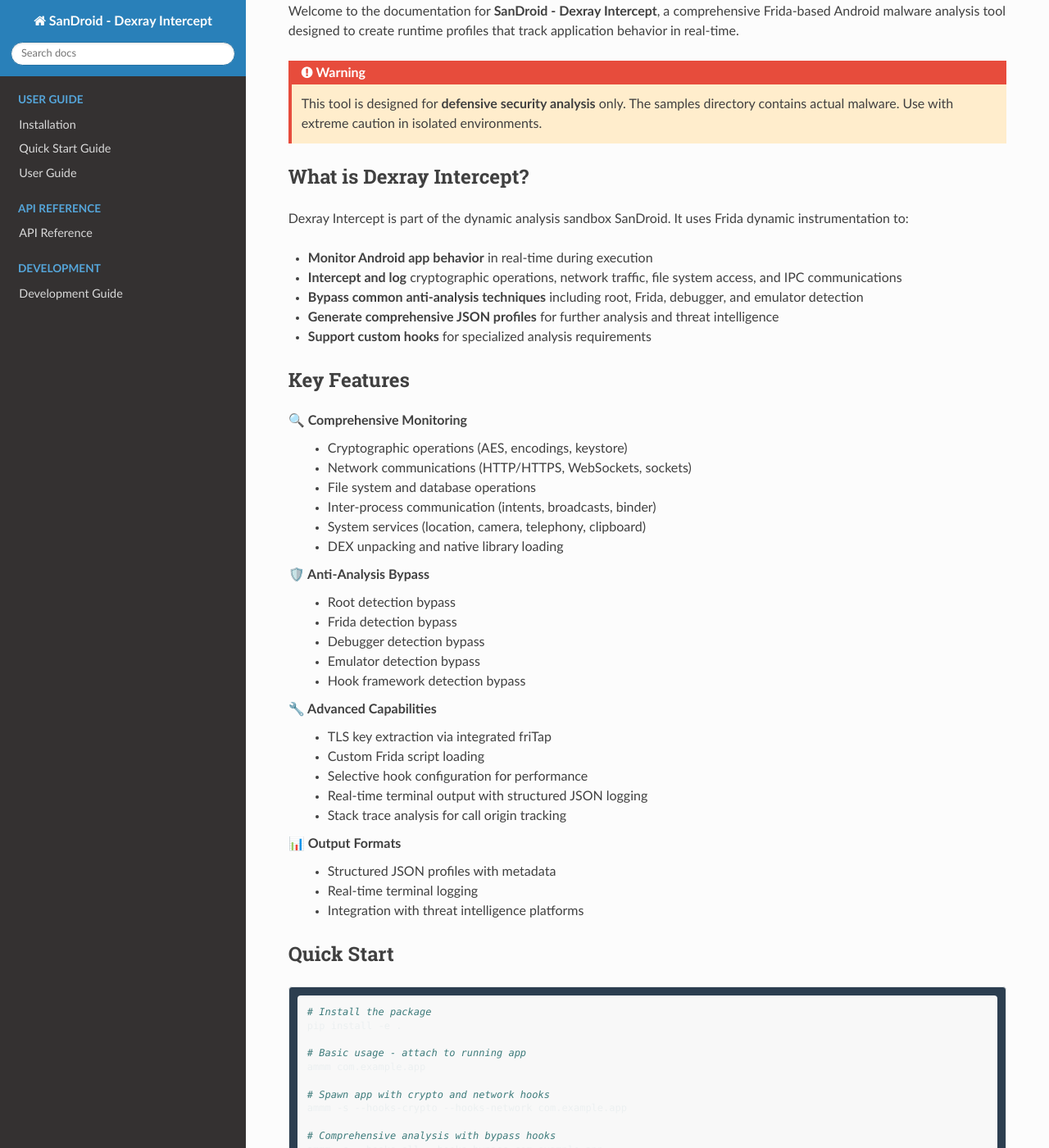
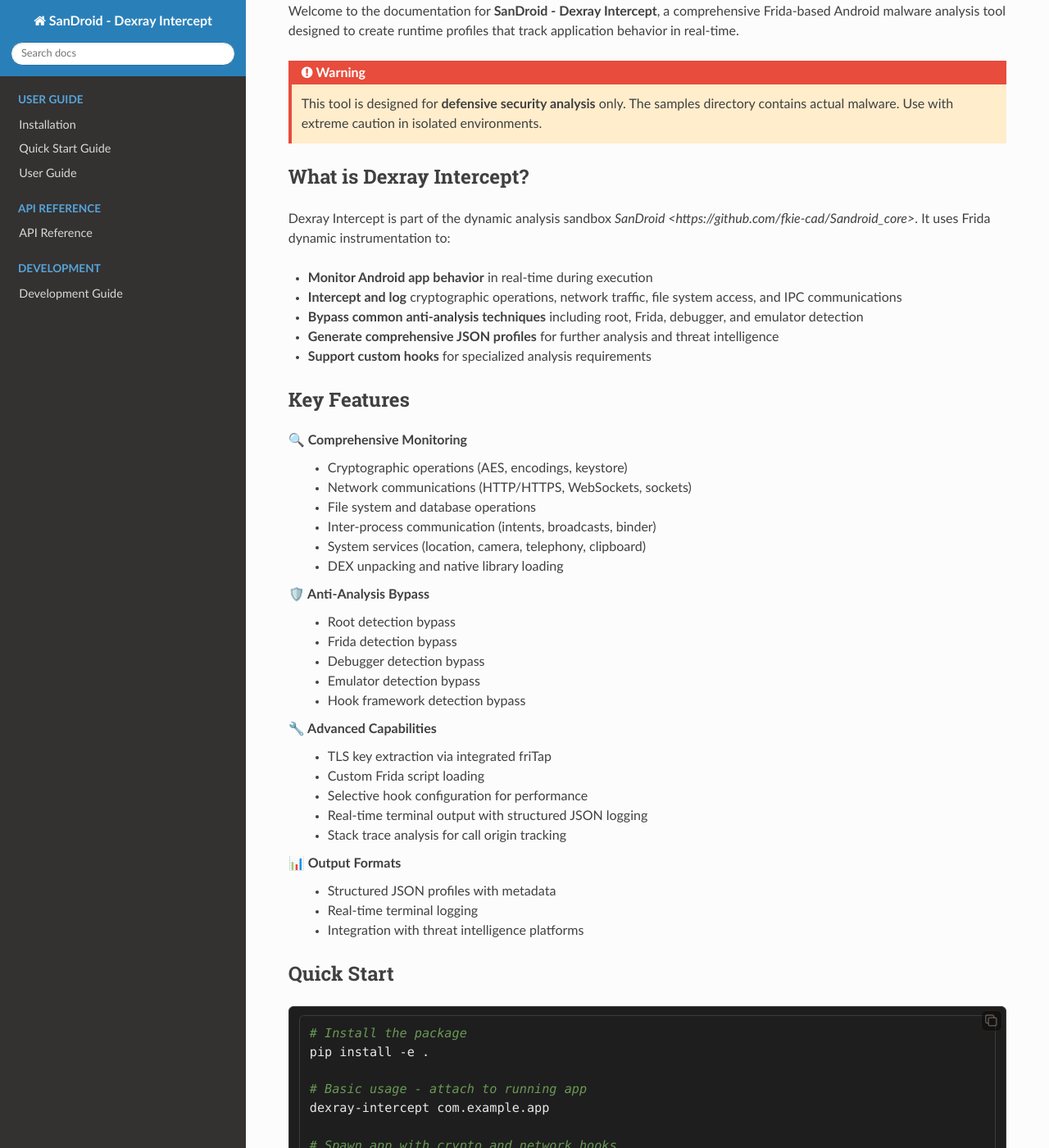
Before and after one commit to fkie-cad/Sandroid_Dexray-Intercept, a Sphinx documentation site: the page built from docs/index.rst, in a window 1280 px wide and 1400 px high, scrolled down 202 px. Shown: the whole window at 82% size. Built offline with Sphinx 7.4.7 and the Read the Docs theme 3.1.0, drawn with Linux system fonts in a browser that asks for light colours; some of the changed text lies outside the part shown.

Commit message:
minor adjustment in the documentation

```diff
--- a/docs/_static/custom.css
+++ b/docs/_static/custom.css
@@ -1,97 +1,124 @@
-/* Custom CSS for Dexray Intercept Documentation */
+/* === Dexray Intercept docs: high-contrast code styling ==================== */
 
-/* Improve code block styling */
-.highlight {
-    border-radius: 4px;
+/* Color palette (tweak here if needed) */
+:root {
+  --code-bg: #1e1e1e;          /* background */
+  --code-fg: #e8e8e8;          /* default text */
+  --code-border: #3c3c3c;      /* border */
+  --code-comment: #6a9955;     /* comments */
+  --code-keyword: #569cd6;     /* keywords */
+  --code-string: #d69d85;      /* strings */
+  --code-number: #b5cea8;      /* numbers */
+  --code-func: #dcdcaa;        /* function names / prompts */
+  --code-operator: #c586c0;    /* operators */
+  --inline-bg: #f5f5f5;        /* inline code on light page */
+  --inline-fg: #333333;
+  --inline-border: #e1e4e5;
 }
 
-/* Add warning styling for security notices */
-.admonition.warning {
-    border-left: 4px solid #e74c3c;
+/* Block code (Pygments output) */
+div.highlight,
+div.highlight pre,
+.rst-content div.highlight pre,
+.rst-content div.literal-block pre,
+.rst-content pre.literal-block {
+  background: var(--code-bg) !important;
+  color: var(--code-fg) !important;
+  border: 1px solid var(--code-border) !important;
+  border-radius: 6px !important;
+  padding: 10px 12px !important;
+  overflow: auto;
+  line-height: 1.5;
+  font-size: 0.95rem;
 }
 
-.admonition.warning .admonition-title {
-    background-color: #e74c3c;
-    color: white;
+/* Reduce inner span low-contrast defaults */
+div.highlight span { color: var(--code-fg) !important; }
+
+/* Token tweaks (Pygments classes used by sphinx_rtd_theme) */
+div.highlight .c,   /* comment */
+div.highlight .c1 { color: var(--code-comment) !important; }
+
+div.highlight .k,   /* keyword */
+div.highlight .kn,
+div.highlight .kd,
+div.highlight .kp,
+div.highlight .kr { color: var(--code-keyword) !important; font-weight: 600; }
+
+div.highlight .s,   /* string */
+div.highlight .s1,
+div.highlight .s2 { color: var(--code-string) !important; }
+
+div.highlight .mi,  /* numbers */
+div.highlight .m { color: var(--code-number) !important; }
+
+div.highlight .nf,  /* function names */
+div.highlight .fm,
+div.highlight .na { color: var(--code-func) !important; }
+
+div.highlight .o,   /* operators */
+div.highlight .ow { color: var(--code-operator) !important; }
+
+/* Shell prompts & output (often gets 'go' token) */
+div.highlight .gp,
+div.highlight .go { color: var(--code-func) !important; }
+
+/* Code-block captions */
+div.code-block-caption {
+  background: var(--code-bg);
+  color: var(--code-fg);
+  border: 1px solid var(--code-border);
+  border-bottom: none;
+  border-radius: 6px 6px 0 0;
+  padding: 6px 10px;
+  font-size: 0.9rem;
 }
 
-/* Style for important security warnings */
-.admonition.danger {
-    border-left: 4px solid #c0392b;
-    background-color: #fadbd8;
+/* Inline code */
+.rst-content code,
+.rst-content tt {
+  background: var(--inline-bg);
+  color: var(--inline-fg);
+  border: 1px solid var(--inline-border);
+  border-radius: 4px;
+  padding: 0.1em 0.35em;
+  font-size: 0.95em;
 }
 
-.admonition.danger .admonition-title {
-    background-color: #c0392b;
-    color: white;
+/* Copy button (sphinx-copybutton) */
+button.copybtn {
+  opacity: 0.5;
+  filter: invert(1); /* keeps icon visible on dark blocks */
+  transition: opacity 0.2s ease-in-out;
 }
+button.copybtn:hover { opacity: 1; }
 
-/* Improve table styling */
-.rst-content table.docutils {
-    border: 1px solid #e1e4e5;
-    border-radius: 4px;
-}
+/* === Keep your existing customizations (trimmed to essentials) ============ */
 
+/* Rounded blocks */
+.highlight { border-radius: 6px; }
+
+/* Admonitions */
+.admonition.warning { border-left: 4px solid #e74c3c; }
+.admonition.warning .admonition-title { background-color: #e74c3c; color: #fff; }
+.admonition.danger { border-left: 4px solid #c0392b; background-color: #fadbd8; }
+.admonition.danger .admonition-title { background-color: #c0392b; color: #fff; }
+
+/* Tables */
+.rst-content table.docutils { border: 1px solid #e1e4e5; border-radius: 4px; }
 .rst-content table.docutils td,
-.rst-content table.docutils th {
-    border: 1px solid #e1e4e5;
-    padding: 8px 12px;
-}
+.rst-content table.docutils th { border: 1px solid #e1e4e5; padding: 8px 12px; }
 
-/* Style for API method signatures */
-.py.method {
-    border-left: 3px solid #2980b9;
-    padding-left: 10px;
-    margin-bottom: 20px;
-}
+/* API method signatures */
+.py.method { border-left: 3px solid #2980b9; padding-left: 10px; margin-bottom: 20px; }
 
-/* Improve navigation */
-.wy-nav-content {
-    max-width: 1200px;
-}
+/* Nav width */
+.wy-nav-content { max-width: 1200px; }
 
-/* Add styling for TypeScript code blocks */
-.highlight-typescript {
-    background-color: #f8f9fa;
-    border: 1px solid #e9ecef;
-    border-radius: 4px;
-    padding: 10px;
-}
+/* Logo */
+.wy-side-nav-search .wy-dropdown > a img.logo { max-height: 60px; width: auto; }
 
-/* Style for bash command blocks */
-.highlight-bash {
-    background-color: #2c3e50;
-    color: #ecf0f1;
-    border-radius: 4px;
-    padding: 10px;
-}
-
-/* Custom styling for hook configuration examples */
-.hook-config-example {
-    background-color: #f4f4f4;
-    border: 1px solid #ddd;
-    border-radius: 4px;
-    padding: 15px;
-    margin: 10px 0;
-}
-
-/* Improve copy button styling */
-.copybtn {
-    opacity: 0.3;
-    transition: opacity 0.3s;
-}
-
-.copybtn:hover {
-    opacity: 1;
-}
-
-/* Add project logo styling */
-.wy-side-nav-search .wy-dropdown > a img.logo {
-    max-height: 60px;
-    width: auto;
-}
-
-/* Style for architecture diagrams */
+/* Architecture diagrams */
 .architecture-diagram {
   font-family: monospace;
   background-color: #f8f9fa;
@@ -102,13 +129,18 @@
   overflow-x: auto;
 }
 
-/* Responsive improvements */
+/* Responsive */
 @media screen and (max-width: 768px) {
-    .wy-nav-content {
-        margin-left: 0;
+  .wy-nav-content { margin-left: 0; }
+  .architecture-diagram { font-size: 12px; }
 }
 
-    .architecture-diagram {
-        font-size: 12px;
+/* === Clean up old per-language overrides ================================ */
+/* Remove old low-contrast overrides so all code blocks use the unified theme */
+.highlight-typescript,
+.highlight-bash {
+  background: unset !important;
+  color: unset !important;
+  border: none !important;
+  padding: 0 !important;
 }
-}
--- a/docs/index.rst
+++ b/docs/index.rst
@@ -1,7 +1,7 @@
 SanDroid - Dexray Intercept Documentation
 ==========================================
 
-.. image:: https://img.shields.io/badge/version-0.3.0.1-blue.svg
+.. image:: https://img.shields.io/badge/version-1.0.0.0-blue.svg
    :target: https://github.com/fkie-cad/Sandroid_Dexray-Intercept
    :alt: Version
 
@@ -22,7 +22,7 @@
 What is Dexray Intercept?
 -------------------------
 
-Dexray Intercept is part of the dynamic analysis sandbox SanDroid. It uses Frida dynamic instrumentation to:
+Dexray Intercept is part of the dynamic analysis sandbox `SanDroid <https://github.com/fkie-cad/Sandroid_core>`. It uses Frida dynamic instrumentation to:
 
 * **Monitor Android app behavior** in real-time during execution
 * **Intercept and log** cryptographic operations, network traffic, file system access, and IPC communications
@@ -69,16 +69,16 @@
    pip install -e .
 
    # Basic usage - attach to running app
-   ammm com.example.app
+   dexray-intercept com.example.app
 
    # Spawn app with crypto and network hooks
-   ammm -s --hooks-crypto --hooks-network com.example.app
+   dexray-intercept -s --hooks-crypto --hooks-network com.example.app
 
    # Comprehensive analysis with bypass hooks
-   ammm -s --hooks-all --hooks-bypass com.example.app
+   dexray-intercept -s --hooks-all --hooks-bypass com.example.app
 
    # Custom analysis with TLS extraction
-   ammm -s --enable-fritap --custom-script ./my_hooks.js com.example.app
+   dexray-intercept -s --enable-fritap --custom-script ./my_hooks.js com.example.app
 
 Architecture Overview
 --------------------
```
Also changed, not shown: README.md (+2 -2 lines), 1 other file. Lines whose indentation alone changed are shown as unchanged.
